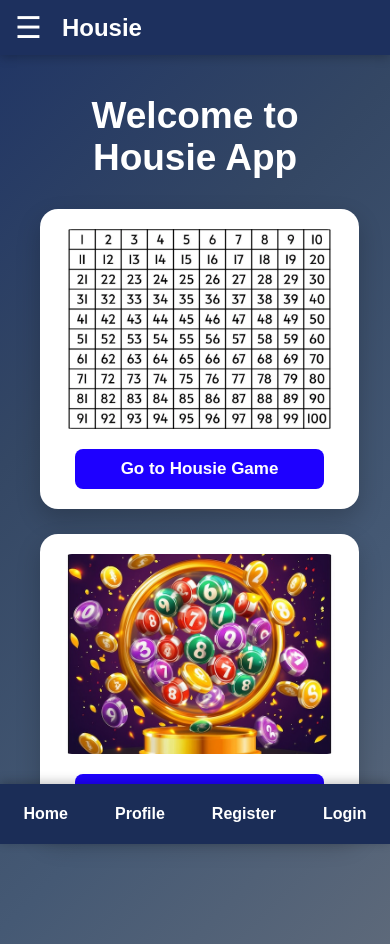
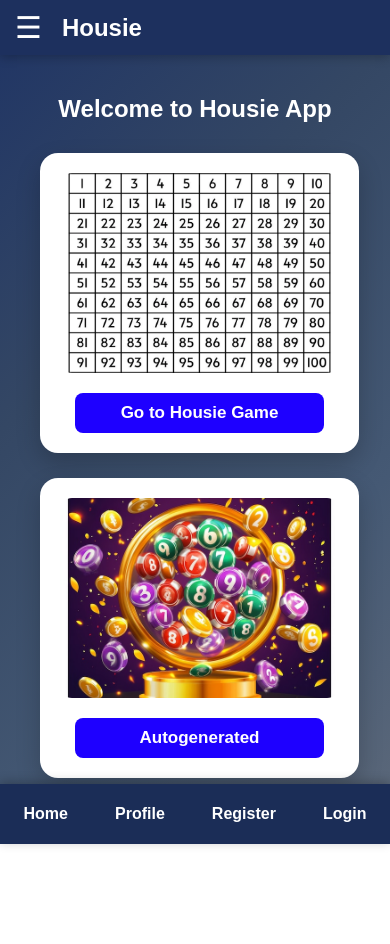
Before and after one commit to Adhikari-Satish/HousieGame, a React (Vite) app in the folder frontend/: page / in a window 390 px wide. After the commit the page ends 844 px from the top, so only its background shows below. Built offline with nearby package versions, Linux system fonts and the light colour scheme.

Commit message:
responsive changes1

```diff
--- a/frontend/src/Game1.css
+++ b/frontend/src/Game1.css
@@ -181,3 +181,8 @@
 .stat span{
     font-size:14px;
 }
+@media (max-width:590px){
+    .game-container h1{
+        font-size: 23px;
+    }
+}
--- a/frontend/src/index.css
+++ b/frontend/src/index.css
@@ -360,8 +360,8 @@ display: flex;
     }
 }
 @media (max-width:590px){
-  .home1 h1{
-        font-size: 27px;
+  .home h1{
+        font-size: 24px;
     }
     .startgame{
     display: flex;
```
